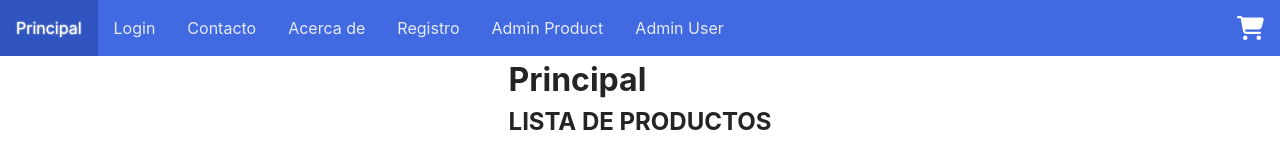
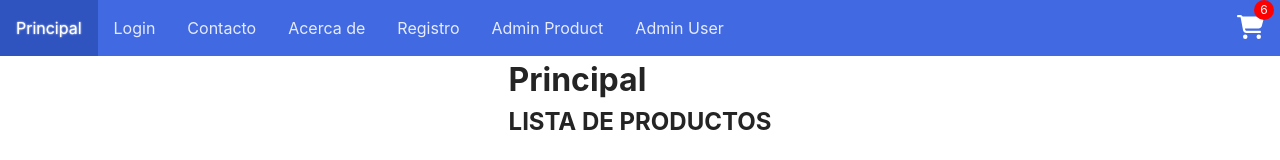
Before and after one commit to SantiagoBasti/Frontend-ecommerce, a React (Vite) app: page / in a window 1280 px wide. Shown: the top 160 px of the page. Built offline with nearby package versions, Linux system fonts and the light colour scheme; no server answers.

Commit message:
quantity cart

```diff
--- a/src/context/OrderContext.jsx
+++ b/src/context/OrderContext.jsx
@@ -14,12 +14,14 @@ export const OrderProvider = ({ children }) => {
     { id: 333, name: "Nintendo Switch se transforma para adaptarse a tu situación y te permite jugar a los títulos que quieras aunque no tengas mucho tiempo.", price: 5000, quantity: 2 },
   ]);
 
+  const[count, setCount] = useState(0);
+
   const [sidebarToggle, setsidebarToggle] = useState(false)
 
   useEffect(() =>{
 
     calculateTotal();
-
+    calculateCount();
   }, [order])
 
   const [total, setTotal] = useState(0);
@@ -51,6 +53,16 @@ export const OrderProvider = ({ children }) => {
 
     setTotal(totalCount);
   }
+
+  function calculateCount(){
+    let count = 0;
+
+    order.forEach((prod) =>{
+       count += prod.quantity
+      })
+
+      setCount(count);
+  }
   // remover elemento de la carta
 
 
@@ -63,7 +75,7 @@ export const OrderProvider = ({ children }) => {
     const updateOrder = order.map(item => {
 
       if(item.id === id){
-        item.quantity = quantity;
+        item.quantity = +quantity;
       }
       return item
     })
@@ -100,7 +112,7 @@ export const OrderProvider = ({ children }) => {
 
 
   return (
-    <OrderContext.Provider value={{ order, total, sidebarToggle, addOrderItem, handleChangeQuantity, removeItem, toggleSidebarOrder }}>
+    <OrderContext.Provider value={{ order, total, sidebarToggle, count, addOrderItem, handleChangeQuantity, removeItem, toggleSidebarOrder }}>
       {children}
     </OrderContext.Provider>
   );
--- a/src/layout/header/Header.css
+++ b/src/layout/header/Header.css
@@ -29,5 +29,27 @@ header{
         font-size: 1.5rem;
         color: white;
         padding-inline: 1rem;
+
+        .user-cart-container{
+            position: relative;
+
+            &.show-circle{
+
+            &::before{
+                content:attr(data-count);
+                position: absolute;
+                top: -10px;
+                right: -10px;
+                font-size: .75rem;
+                align-content: center;
+                text-align: center;
+                background-color: red;
+                color: white;
+                border-radius: 50%;
+                width: 20px;
+                height: 20px;
+                }
+             }
+        }
     }
 }
--- a/src/layout/header/Header.jsx
+++ b/src/layout/header/Header.jsx
@@ -6,7 +6,8 @@ import { useOrder } from "../../context/OrderContext";
 
 export default function Header() {
   const isAdmin = true;
-  const {toggleSidebarOrder} = useOrder()
+
+  const {toggleSidebarOrder, count} = useOrder()
 
   return (
     <header>
@@ -38,9 +39,11 @@ export default function Header() {
         )}
       </nav>
 
-      <div className="user-info">
-      <FontAwesomeIcon icon={faCartShopping} onClick={() => toggleSidebarOrder()} />
+    <div className="user-info">
+      <div className={`user-cart-container ${ count < 1 ? " " : "show-circle"}`} data-count={count}>
+      <FontAwesomeIcon className="user-cart" icon={faCartShopping} onClick={() => toggleSidebarOrder()} />
       </div>
+    </div>
     </header>
   );
 }
```
